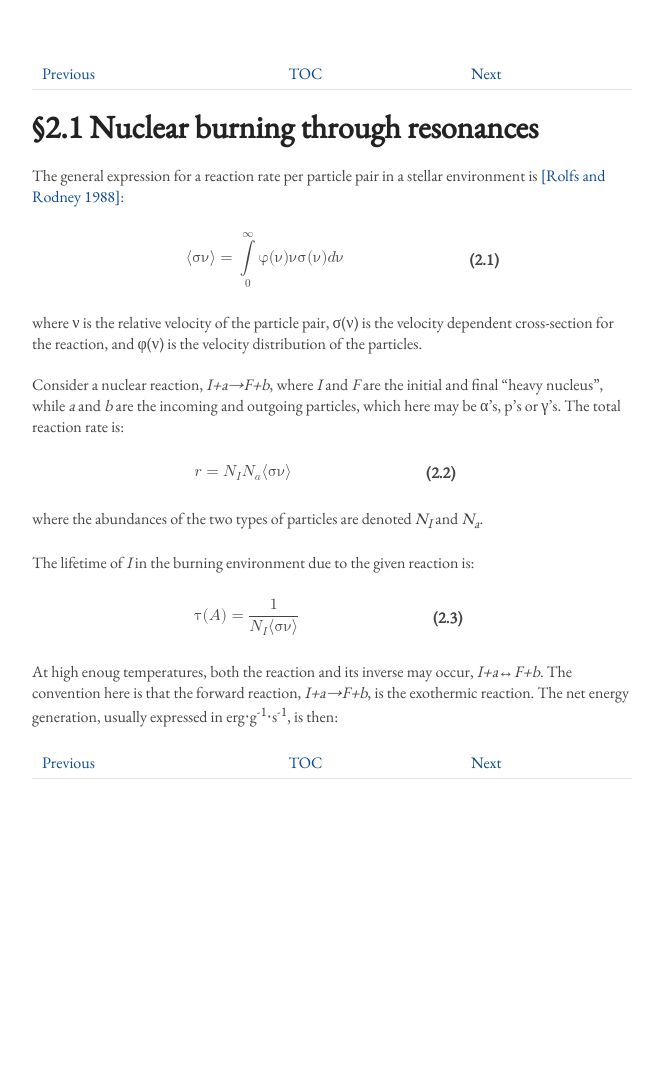
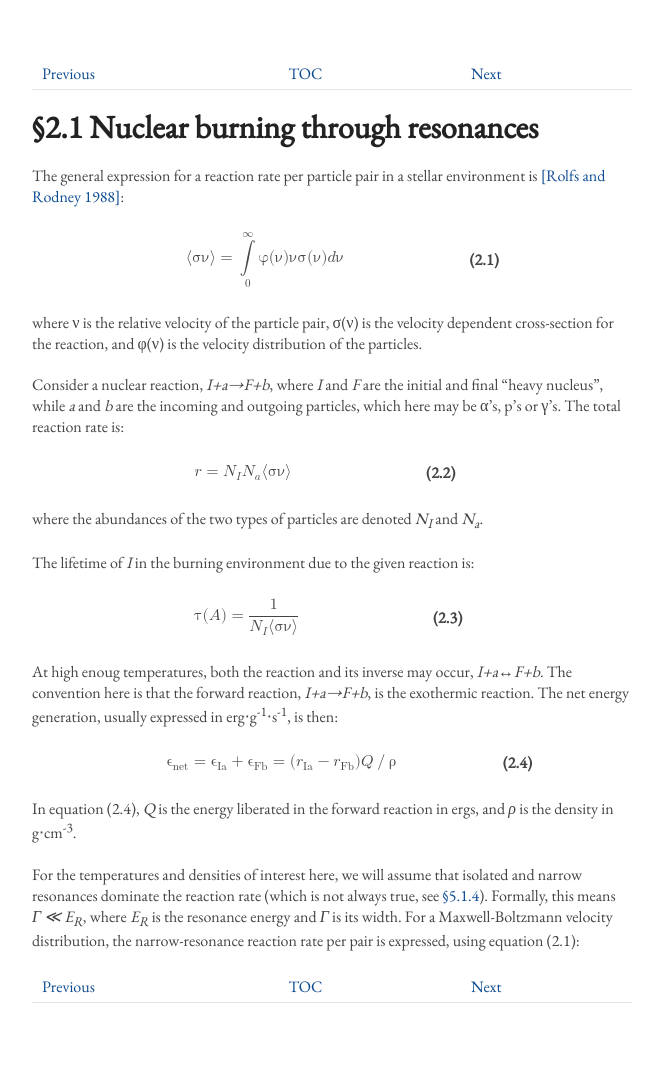
Before and after one commit to dwvisser/19ne-thesis, a Jekyll site: the page built from 2.1-nuclear-burning-through-resonances.md, in a window 1280 px wide. Shown: the whole page, without its empty margins (308-971 px from the left). Built offline with Jekyll 4.4.1, drawn with Linux system fonts in a browser that asks for light colours; before the commit the page ends 900 px from its top, so only the background shows below that.

Commit message:
Add up to just before the narrow-resonance reaction rate in section 2.1, including addint section 5.1.4 placeholder (linked).

```diff
--- a/2.1-nuclear-burning-through-resonances.md
+++ b/2.1-nuclear-burning-through-resonances.md
@@ -172,3 +172,72 @@ At high enoug temperatures, both the reaction and its inverse may occur,
 reaction, <span class="equation">I+a→F+b</span>, is the exothermic reaction.
 The net energy generation, usually expressed in
 erg⋅g<sup>-1</sup>⋅s<sup>-1</sup>, is then:
+
+<table class="equation">
+	<tr>
+		<td>
+			<math xmlns="http://www.w3.org/1998/Math/MathML" display="block">
+			 <semantics>
+			  <mrow>
+			   <mrow>
+			    <msub>
+			     <mi mathvariant="normal">ϵ</mi>
+			     <mi mathvariant="italic">net</mi>
+			    </msub>
+			    <mo stretchy="false">=</mo>
+			    <mrow>
+			     <msub>
+			      <mi mathvariant="normal">ϵ</mi>
+			      <mi mathvariant="italic">Ia</mi>
+			     </msub>
+			     <mo stretchy="false">+</mo>
+			     <msub>
+			      <mi mathvariant="normal">ϵ</mi>
+			      <mi mathvariant="italic">Fb</mi>
+			     </msub>
+			    </mrow>
+			    <mo stretchy="false">=</mo>
+			    <mrow>
+			     <mo fence="true" stretchy="false">(</mo>
+			     <mrow>
+			      <mrow>
+			       <msub>
+			        <mi>r</mi>
+			        <mi mathvariant="italic">Ia</mi>
+			       </msub>
+			       <mo stretchy="false">−</mo>
+			       <msub>
+			        <mi>r</mi>
+			        <mi mathvariant="italic">Fb</mi>
+			       </msub>
+			      </mrow>
+			     </mrow>
+			     <mo fence="true" stretchy="false">)</mo>
+			    </mrow>
+			   </mrow>
+			   <mrow>
+			    <mi>Q</mi>
+			    <mo stretchy="false">/</mo>
+			    <mi mathvariant="normal">ρ</mi>
+			   </mrow>
+			  </mrow>
+			  <annotation encoding="StarMath 5.0">%epsilon_net = %epsilon_Ia + %epsilon_Fb = (r_Ia - r_Fb) Q / %rho </annotation>
+			 </semantics>
+			</math>
+		</td>
+		<a name="eqn1.2"><th>(2.4)</th></a>
+	</tr>
+</table>
+
+In equation (2.4), <span class="equation">Q</span> is the energy liberated in
+the forward reaction in ergs, and <span class="equation">ρ</span> is the
+density in g⋅cm<sup>-3</sup>.
+
+For the temperatures and densities of interest here, we will assume that
+isolated and narrow resonances dominate the reaction rate (which is not always
+true, see [§5.1.4]({{site.baseurl}}/5.1.4/)). Formally, this means
+<span class="equation"><span class="nowrap">Γ ≪ E<sub>R</sub></span></span>,
+where <span class="equation">E<sub>R</sub></span> is the resonance energy and
+<span class="equation">Γ</span> is its width. For a Maxwell-Boltzmann velocity
+distribution, the narrow-resonance reaction rate per pair is expressed, using
+equation (2.1):
```
Also changed, not shown: 5.1.4-discussion.md (added, +12 -0 lines), index.md (+5 -0 lines), 2 other files.
